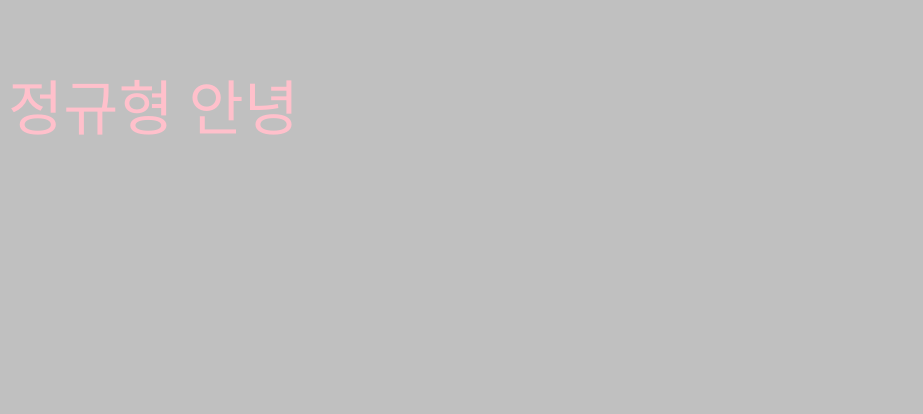
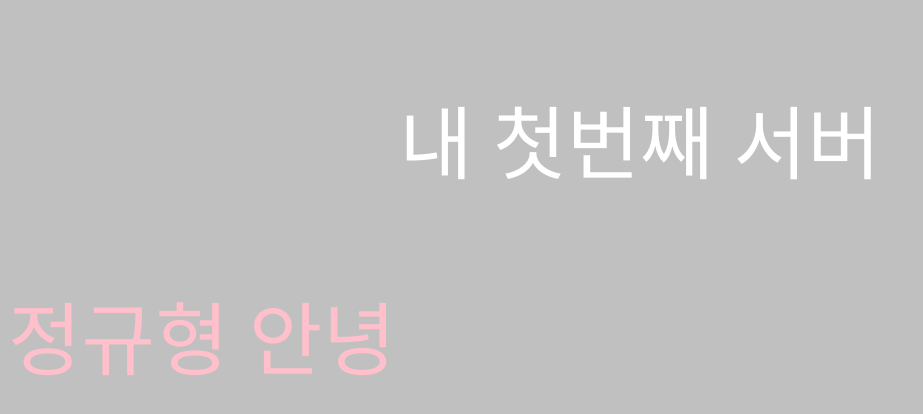
Before and after one commit to phssion/phssion, a plain HTML site: page index.html in a window 1280 px wide. Shown: the whole page, without its empty margins (0-923 px from the left). Drawn offline with Linux system fonts and the light colour scheme.

Commit message:
Add files via upload

```diff
--- a/index.html
+++ b/index.html
@@ -5,11 +5,13 @@
   <title>Phssion</title>
   <style>
     *{background-color:silver;}
-    p{color:pink; font-size:60px;}
+    p.one{color:white; font-size:80px; text-align:center;}
+    p.two{color:pink; font-size:80px;}
     </style>
 </head>
     <body>
-<p>
+      <p class="one">내 첫번째 서버</p>
+<p class="two">
 정규형 안녕
 </p>
     </body>
```
